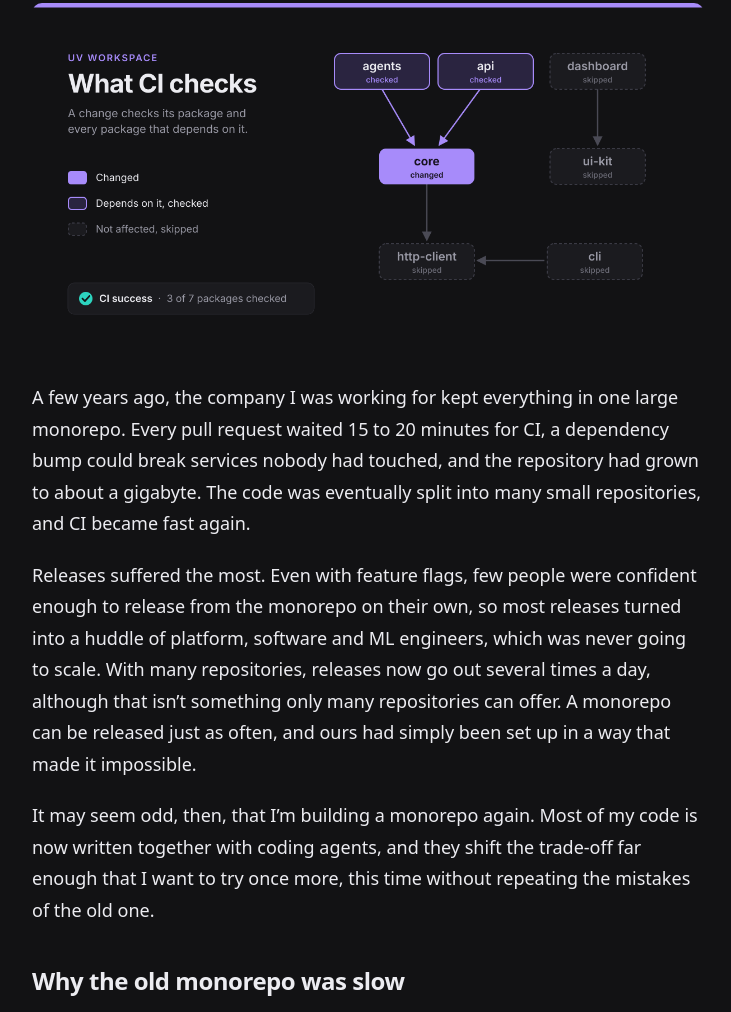
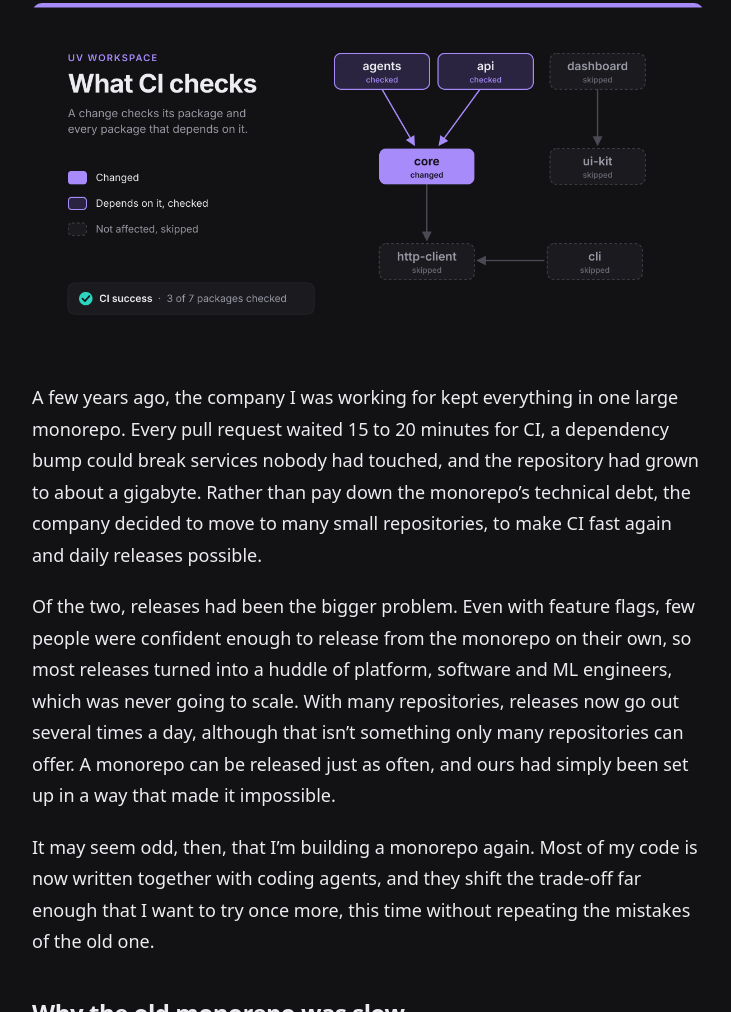
Before and after one commit to sissythem/personal-website, an Astro site: page /writing/monorepo-with-coding-agents in a window 1280 px wide. Shown: the part 423-1435 px from the top of the page, without its empty margins (272-1003 px from the left). Built offline with nearby package versions, Linux system fonts and the light colour scheme; Astro itself is replaced by a stand-in of ours.

Commit message:
docs: explain why the monorepo was split and link it to releases
Co-Authored-By: Claude Fable 5.2 <noreply@anthropic.com>

```diff
--- a/src/content/writing/monorepo-with-coding-agents.md
+++ b/src/content/writing/monorepo-with-coding-agents.md
@@ -8,9 +8,9 @@ cover: ../../assets/covers/monorepo-with-coding-agents.png
 coverAlt: "Diagram of a uv workspace: a change to the core package checks core and the agents and api packages that depend on it, while the other packages are skipped."
 ---
 
-A few years ago, the company I was working for kept everything in one large monorepo. Every pull request waited 15 to 20 minutes for CI, a dependency bump could break services nobody had touched, and the repository had grown to about a gigabyte. The code was eventually split into many small repositories, and CI became fast again.
+A few years ago, the company I was working for kept everything in one large monorepo. Every pull request waited 15 to 20 minutes for CI, a dependency bump could break services nobody had touched, and the repository had grown to about a gigabyte. Rather than pay down the monorepo's technical debt, the company decided to move to many small repositories, to make CI fast again and daily releases possible.
 
-Releases suffered the most. Even with feature flags, few people were confident enough to release from the monorepo on their own, so most releases turned into a huddle of platform, software and ML engineers, which was never going to scale. With many repositories, releases now go out several times a day, although that isn't something only many repositories can offer. A monorepo can be released just as often, and ours had simply been set up in a way that made it impossible.
+Of the two, releases had been the bigger problem. Even with feature flags, few people were confident enough to release from the monorepo on their own, so most releases turned into a huddle of platform, software and ML engineers, which was never going to scale. With many repositories, releases now go out several times a day, although that isn't something only many repositories can offer. A monorepo can be released just as often, and ours had simply been set up in a way that made it impossible.
 
 It may seem odd, then, that I'm building a monorepo again. Most of my code is now written together with coding agents, and they shift the trade-off far enough that I want to try once more, this time without repeating the mistakes of the old one.
 
```
